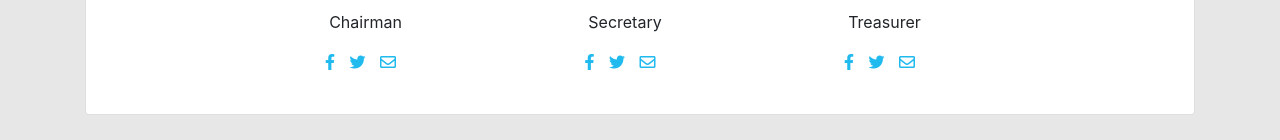
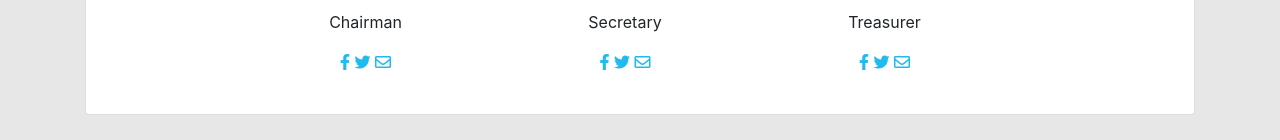
Before and after one commit to aazeezmukhtar/HALIMAALKASIM, a plain HTML site: page about.html in a window 1280 px wide. Shown: the part 1021-1161 px from the top of the page. Drawn offline with nearby package versions, Linux system fonts and the light colour scheme.

Commit message:
Update styles.css

```diff
--- a/styles.css
+++ b/styles.css
@@ -44,7 +44,7 @@ a {
     color: white;
 }
 
-/*officials*/
+
 .official img {
     width: 100px;
     height: 100px;
@@ -59,7 +59,7 @@ a {
 
 .social-media li {
     display: inline-block;
-    margin-right: 10px;
+
 }
 
 .impact-section{
```
